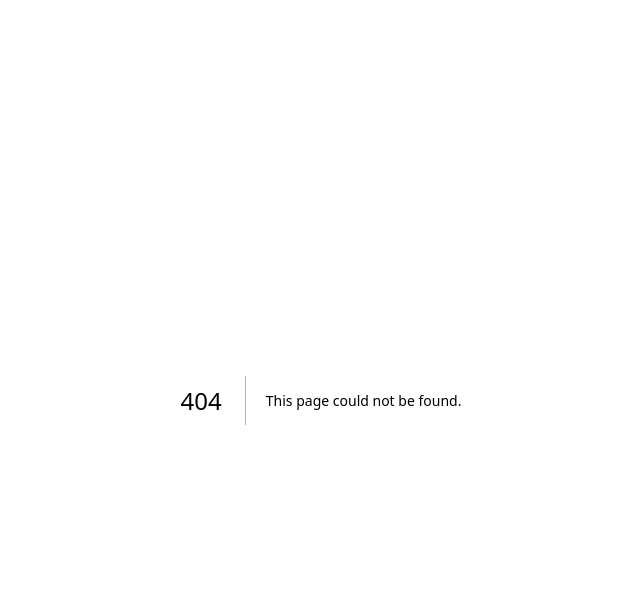
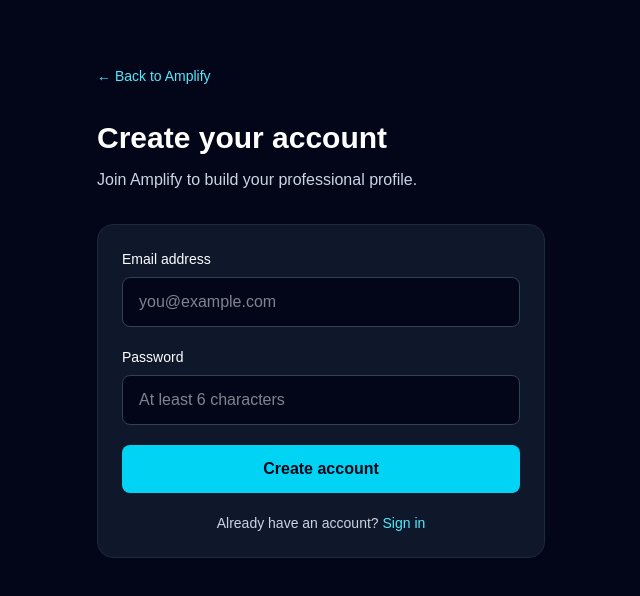
Before and after one commit to pranavlakshyan-369/MVP-Amplify, a Next.js app: page /login in a window 1280 px wide. Before the commit this address had no page. Shown: the top 596 px of the page, without its empty margins (319-959 px from the left). Built offline with nearby package versions, Linux system fonts and the light colour scheme; no server answers.

Commit message:
Connect candidate profiles to Supabase

```diff
--- /dev/null
+++ b/app/login/page.tsx
@@ -0,0 +1,175 @@
+
+"use client";
+
+import { useState } from "react";
+import { createClient } from "@/lib/supabase-browser";
+
+export default function LoginPage() {
+   const supabase = createClient();
+
+   const [signedInEmail, setSignedInEmail] = useState("");
+  const [isSignUp, setIsSignUp] = useState(true);
+  const [email, setEmail] = useState("");
+  const [password, setPassword] = useState("");
+  const [message, setMessage] = useState("");
+  const [loading, setLoading] = useState(false);
+
+  async function handleSubmit(e: React.FormEvent<HTMLFormElement>) {
+    e.preventDefault();
+    setMessage("");
+    setLoading(true);
+
+    try {
+      if (isSignUp) {
+        const { data, error } = await supabase.auth.signUp({
+          email,
+          password,
+        });
+
+        if (error) throw error;
+
+        setMessage(
+          data.session
+            ? "Account created! You are now signed in."
+            : "Account created. Check your email for a confirmation link."
+        );
+      } else {
+        const { data, error } = await supabase.auth.signInWithPassword({
+  email,
+  password,
+});
+
+if (error) throw error;
+
+setSignedInEmail(data.user.email ?? "");
+setMessage("Signed in successfully!");
+      }
+    } catch (error) {
+      setMessage(
+        error instanceof Error
+          ? error.message
+          : "Something went wrong. Please try again."
+      );
+    } finally {
+      setLoading(false);
+    }
+  }
+
+  return (
+    <main className="min-h-screen bg-slate-950 px-6 py-16 text-white">
+      <div className="mx-auto max-w-md">
+        <a href="/" className="text-sm text-cyan-300 hover:text-cyan-200">
+          ← Back to Amplify
+        </a>
+
+        <h1 className="mt-8 text-3xl font-bold">
+          {isSignUp ? "Create your account" : "Welcome back"}
+        </h1>
+        <p className="mt-3 text-slate-300">
+          {isSignUp
+            ? "Join Amplify to build your professional profile."
+            : "Sign in to continue to Amplify."}
+        </p>
+
+        <form
+          onSubmit={handleSubmit}
+          className="mt-8 space-y-5 rounded-2xl border border-slate-800 bg-slate-900 p-6"
+        >
+          <div>
+            <label htmlFor="email" className="mb-2 block text-sm font-medium">
+              Email address
+            </label>
+            <input
+              id="email"
+              type="email"
+              autoComplete="email"
+              required
+              value={email}
+              onChange={(e) => setEmail(e.target.value)}
+              className="w-full rounded-lg border border-slate-700 bg-slate-950 px-4 py-3 outline-none focus:border-cyan-400"
+              placeholder="you@example.com"
+            />
+          </div>
+
+          <div>
+            <label
+              htmlFor="password"
+              className="mb-2 block text-sm font-medium"
+            >
+              Password
+            </label>
+            <input
+              id="password"
+              type="password"
+              autoComplete={isSignUp ? "new-password" : "current-password"}
+              minLength={6}
+              required
+              value={password}
+              onChange={(e) => setPassword(e.target.value)}
+              className="w-full rounded-lg border border-slate-700 bg-slate-950 px-4 py-3 outline-none focus:border-cyan-400"
+              placeholder="At least 6 characters"
+            />
+          </div>
+
+          <button
+            type="submit"
+            disabled={loading}
+            className="w-full rounded-lg bg-cyan-400 px-4 py-3 font-semibold text-slate-950 transition hover:bg-cyan-300 disabled:cursor-not-allowed disabled:opacity-60"
+          >
+            {loading
+              ? "Please wait..."
+              : isSignUp
+                ? "Create account"
+                : "Sign in"}
+          </button>
+
+          {message && (
+            <p role="status" className="text-sm text-cyan-200">
+              {message}
+            </p>
+          )}
+
+          <p className="text-center text-sm text-slate-300">
+            {isSignUp ? "Already have an account?" : "New to Amplify?"}{" "}
+            <button
+              type="button"
+              onClick={() => {
+                setIsSignUp(!isSignUp);
+                setMessage("");
+              }}
+              className="font-medium text-cyan-300 hover:text-cyan-200"
+            >
+              {isSignUp ? "Sign in" : "Create an account"}
+            </button>
+          </p>
+        </form>
+
+        {signedInEmail && (
+  <div className="mt-6 rounded-xl border border-slate-700 p-4">
+    <p className="text-sm text-slate-300">
+      Signed in as {signedInEmail}
+    </p>
+
+    <button
+      type="button"
+      onClick={async () => {
+        const { error } = await supabase.auth.signOut();
+
+        if (error) {
+          setMessage(error.message);
+          return;
+        }
+
+        setSignedInEmail("");
+        setMessage("Signed out successfully.");
+      }}
+      className="mt-3 rounded-lg border border-slate-600 px-4 py-2 text-sm hover:bg-slate-800"
+    >
+      Sign out
+    </button>
+  </div>
+)}
+      </div>
+    </main>
+  );
+}
--- a/app/profile/page.tsx
+++ b/app/profile/page.tsx
@@ -2,6 +2,8 @@
 "use client";
 
 import { useEffect, useState } from "react";
+import { useRouter } from "next/navigation";
+import { createClient } from "@/lib/supabase-browser";
 
 type Profile = {
   name: string;
@@ -21,61 +23,136 @@ const emptyProfile: Profile = {
   projects: "",
 };
 
-const storageKey = "amplify-demo-profile";
+export default function ProfilePage() {
+  const router = useRouter();
+  const [profile, setProfile] = useState<Profile>(emptyProfile);
 
-export default function ProfilePage() {
-  const [profile, setProfile] = useState<Profile>(emptyProfile);
   const [loaded, setLoaded] = useState(false);
+  const [saving, setSaving] = useState(false);
   const [message, setMessage] = useState("");
 
   useEffect(() => {
-    try {
-      const saved = localStorage.getItem(storageKey);
+    let active = true;
 
-      if (saved) {
-        const parsed: unknown = JSON.parse(saved);
+    async function loadProfile() {
+      const supabase = createClient();
 
-        if (parsed && typeof parsed === "object") {
-          setProfile({ ...emptyProfile, ...parsed } as Profile);
+      try {
+        const {
+          data: { user },
+          error: authError,
+        } = await supabase.auth.getUser();
+
+        if (authError) throw authError;
+
+        if (!user) {
+          router.replace("/login");
+          return;
         }
+
+        if (!active) return;
+
+
+        const { data, error } = await supabase
+          .from("profiles")
+          .select("*")
+          .eq("id", user.id)
+          .maybeSingle();
+
+        if (error) throw error;
+
+        if (data && active) {
+          setProfile({
+            name: data.full_name ?? "",
+            headline: data.headline ?? "",
+            location: data.location ?? "",
+            skills: Array.isArray(data.skills)
+              ? data.skills.join(", ")
+              : "",
+            experience: data.experience ?? "",
+            projects: data.projects ?? "",
+          });
+        }
+      } catch (error) {
+        if (active) {
+          setMessage(
+            error instanceof Error
+              ? error.message
+              : "Couldn't load your profile."
+          );
+        }
+      } finally {
+        if (active) setLoaded(true);
       }
-    } catch {
-      setMessage("We couldn't load the saved demo profile.");
-    } finally {
-      setLoaded(true);
     }
-  }, []);
+
+    void loadProfile();
+
+    return () => {
+      active = false;
+    };
+  }, [router]);
 
   function updateField(field: keyof Profile, value: string) {
     setProfile((current) => ({ ...current, [field]: value }));
     setMessage("");
   }
 
-  function handleSubmit(event: React.FormEvent<HTMLFormElement>) {
+  async function handleSubmit(event: React.FormEvent<HTMLFormElement>) {
     event.preventDefault();
+    setSaving(true);
+    setMessage("");
 
     try {
-      localStorage.setItem(storageKey, JSON.stringify(profile));
-      setMessage("Your demo profile has been saved in this browser.");
-    } catch {
-      setMessage("We couldn't save your profile. Please check browser storage.");
-    }
-  }
+      const supabase = createClient();
 
-  function clearProfile() {
-    try {
-      localStorage.removeItem(storageKey);
-      setProfile(emptyProfile);
-      setMessage("Your saved demo profile has been cleared.");
-    } catch {
-      setMessage("We couldn't clear the saved profile.");
+      const {
+        data: { user },
+        error: authError,
+      } = await supabase.auth.getUser();
+
+      if (authError) throw authError;
+     if (!user) {
+  throw new Error("You're not signed in. Please sign in and try again.");
+}
+
+      const skills = profile.skills
+        .split(",")
+        .map((skill) => skill.trim())
+        .filter(Boolean);
+
+      const { error } = await supabase.from("profiles").upsert(
+        {
+          id: user.id,
+          full_name: profile.name.trim(),
+          headline: profile.headline.trim(),
+          location: profile.location.trim(),
+          skills,
+          experience: profile.experience.trim(),
+          projects: profile.projects.trim(),
+          updated_at: new Date().toISOString(),
+        },
+        { onConflict: "id" }
+      );
+
+      if (error) throw error;
+
+      setMessage("Your profile has been saved to Amplify.");
+    } catch (error) {
+      setMessage(
+        error instanceof Error
+          ? error.message
+          : "Couldn't save your profile. Please try again."
+      );
+    } finally {
+      setSaving(false);
     }
   }
 
   if (!loaded) {
     return (
       <main className="min-h-screen bg-[#f8f7f4] p-8 text-[#17221d]">
-        Loading your demo profile...
+        Loading your profile...
       </main>
     );
   }
@@ -193,28 +270,25 @@ export default function ProfilePage() {
 
           <button
             type="submit"
-            className="w-full rounded-full bg-emerald-800 px-6 py-4 font-medium text-white transition hover:bg-emerald-900"
+            disabled={saving}
+            className="w-full rounded-full bg-emerald-800 px-6 py-4 font-medium text-white transition hover:bg-emerald-900 disabled:opacity-60"
           >
-            Save demo profile
+            {saving ? "Saving..." : "Save profile"}
           </button>
 
           {message && (
-            <p role="status" className="rounded-xl bg-emerald-50 p-4 text-sm text-emerald-900">
+            <p
+              role="status"
+              className="break-words rounded-xl bg-emerald-50 p-4 text-sm text-emerald-900"
+            >
               {message}
             </p>
           )}
 
-          <button
-            type="button"
-            onClick={clearProfile}
-            className="w-full rounded-full border border-gray-300 px-6 py-3 text-sm font-medium hover:bg-gray-50"
-          >
-            Clear saved demo profile
-          </button>
-
           <p className="text-sm leading-6 text-gray-500">
-            Prototype only: this profile is saved in this browser, not in a
-            secure account or cloud database. Use sample information while testing.
+            Your profile is saved to your Amplify account. Only authenticated
+            users who satisfy the database's access policies can read or change
+            their own profile.
           </p>
         </form>
       </div>
--- /dev/null
+++ b/lib/supabase-browser.ts
@@ -0,0 +1,9 @@
+
+import { createBrowserClient } from "@supabase/ssr";
+
+export function createClient() {
+  return createBrowserClient(
+    process.env.NEXT_PUBLIC_SUPABASE_URL!,
+    process.env.NEXT_PUBLIC_SUPABASE_PUBLISHABLE_KEY!
+  );
+}
--- /dev/null
+++ b/lib/supabase-server.ts
@@ -0,0 +1,29 @@
+
+import { createServerClient } from "@supabase/ssr";
+import { cookies } from "next/headers";
+
+export async function createClient() {
+  const cookieStore = await cookies();
+
+  return createServerClient(
+    process.env.NEXT_PUBLIC_SUPABASE_URL!,
+    process.env.NEXT_PUBLIC_SUPABASE_PUBLISHABLE_KEY!,
+    {
+      cookies: {
+        getAll() {
+          return cookieStore.getAll();
+        },
+        setAll(cookiesToSet) {
+          try {
+            cookiesToSet.forEach(({ name, value, options }) => {
+              cookieStore.set(name, value, options);
+            });
+          } catch {
+            // Cookie updates may not be available in Server Components.
+            // Middleware will handle session refresh.
+          }
+        },
+      },
+    }
+  );
+}
--- a/package.json
+++ b/package.json
@@ -9,6 +9,8 @@
     "lint": "eslint"
   },
   "dependencies": {
+    "@supabase/ssr": "^0.12.7",
+    "@supabase/supabase-js": "^2.117.3",
     "next": "16.4.0",
     "react": "19.3.0",
     "react-dom": "19.3.0"
--- /dev/null
+++ b/proxy.ts
@@ -0,0 +1,45 @@
+
+import { createServerClient } from "@supabase/ssr";
+import { NextResponse, type NextRequest } from "next/server";
+
+export async function proxy(request: NextRequest) {
+  let response = NextResponse.next({
+    request,
+  });
+
+  const supabase = createServerClient(
+    process.env.NEXT_PUBLIC_SUPABASE_URL!,
+    process.env.NEXT_PUBLIC_SUPABASE_PUBLISHABLE_KEY!,
+    {
+      cookies: {
+        getAll() {
+          return request.cookies.getAll();
+        },
+        setAll(cookiesToSet) {
+          cookiesToSet.forEach(({ name, value }) => {
+            request.cookies.set(name, value);
+          });
+
+          response = NextResponse.next({
+            request,
+          });
+
+          cookiesToSet.forEach(({ name, value, options }) => {
+            response.cookies.set(name, value, options);
+          });
+        },
+      },
+    }
+  );
+
+  // Refresh and validate the user's session.
+  await supabase.auth.getClaims();
+
+  return response;
+}
+
+export const config = {
+  matcher: [
+    "/((?!_next/static|_next/image|favicon.ico|.*\\.(?:svg|png|jpg|jpeg|gif|webp)$).*)",
+  ],
+};
```
Also changed, not shown: 1 other file (tests, documents, lock files or other folders).
